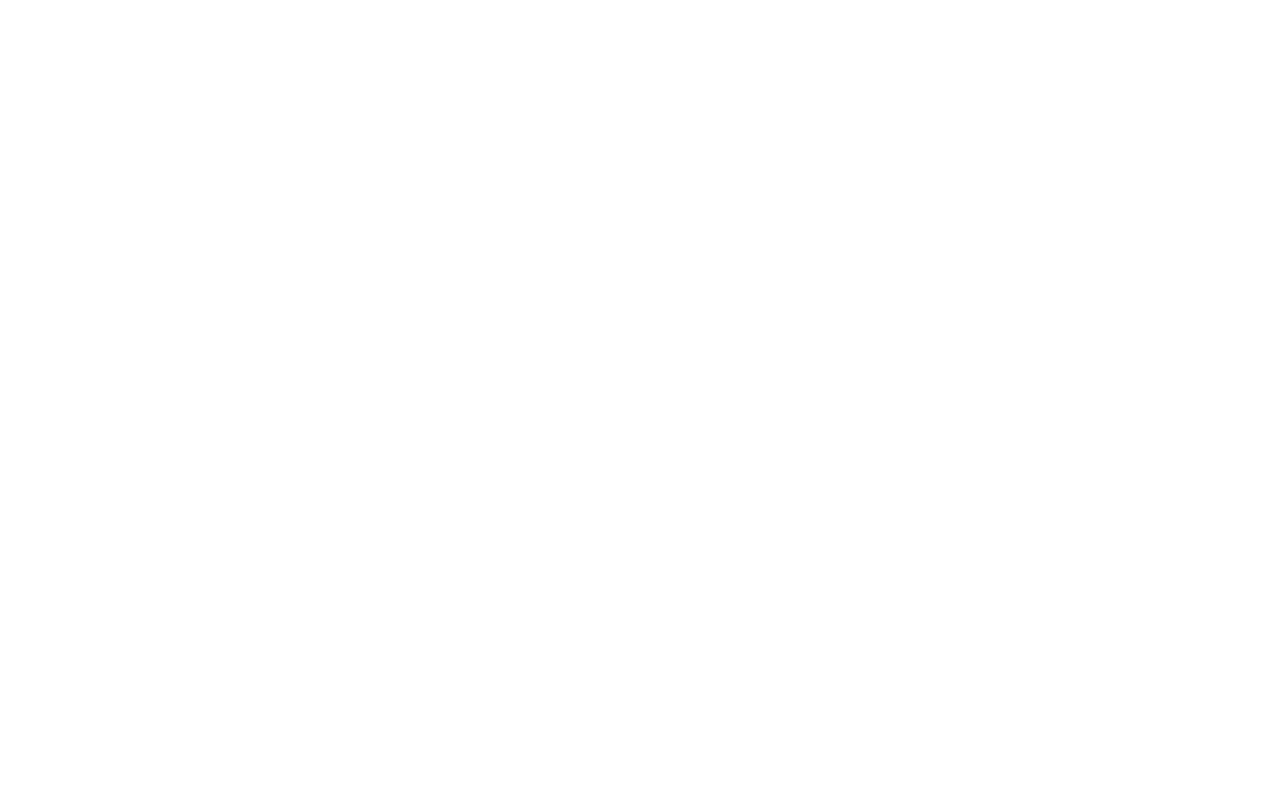
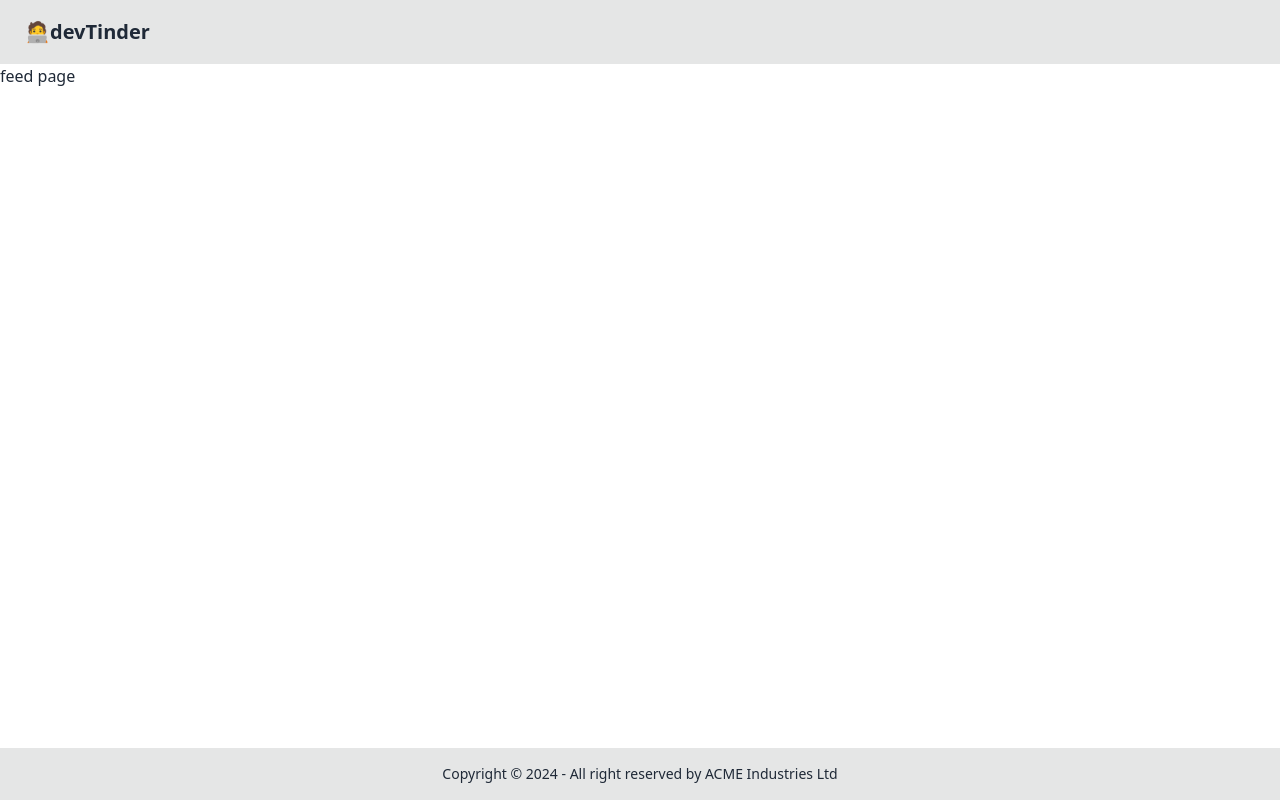
Before and after one commit to Jintops/devTinder-frontend, a React (Vite) app: page /feed in a window 1280 px wide. Before the commit this address had no page. Built offline with nearby package versions, Linux system fonts and the light colour scheme.

Commit message:
login & redirect to feed page

```diff
--- a/src/App.jsx
+++ b/src/App.jsx
@@ -1,9 +1,10 @@
 import { BrowserRouter, Routes,Route } from "react-router-dom"
-import Login from "./Login"
-import Body from "./Body"
-import Profile from "./Profile"
+import Login from "./components/Login"
+import Body from "./components/Body"
+import Profile from "./components/Profile"
 import { Provider } from "react-redux"
 import appStore from "./utils/appStore"
+import Feed from "./components/Feed"
 
 function App() {
 
@@ -14,6 +15,7 @@
     <BrowserRouter basename="/">
     <Routes>
       <Route path="/" element={<Body/>}>
+      <Route path="/feed" element={<Feed/>}></Route>
       <Route path="/profile" element={<Profile/>}></Route>
       <Route path="/login" element={<Login/>}></Route>
       </Route>
--- /dev/null
+++ b/src/components/Feed.jsx
@@ -0,0 +1,11 @@
+import React from 'react'
+
+const Feed = () => {
+  return (
+    <div>
+      feed page
+    </div>
+  )
+}
+
+export default Feed
--- a/src/Login.jsx
+++ b/src/components/Login.jsx
@@ -1,17 +1,19 @@
 import React, { useState } from 'react'
 import axios from 'axios';
 import { useDispatch } from 'react-redux';
-import { addUser } from './utils/userSlice';
+import { addUser } from '../utils/userSlice';
+import { BASE_URL } from '../utils/constants';
+import { useNavigate } from 'react-router-dom';
 
 const Login = () => {
 
   const [emailId,setEmailId]=useState("vini@gmail.com");
   const [password,setPassword]=useState("Vini@777");
   const dispatch= useDispatch();
-
+  const navigate=useNavigate();
   const handleLogin= async()=>{
   try{
-     const res=await axios.post("http://localhost:3000/login",  {
+     const res=await axios.post(BASE_URL+"/login",  {
       emailId,
       password
      },{
@@ -19,6 +21,7 @@
      })
 
      dispatch(addUser(res.data))
+    return navigate("/feed")
   }catch(err){
     console.log(err)
   }
--- /dev/null
+++ b/src/utils/constants.js
@@ -0,0 +1 @@
+export const BASE_URL="http://localhost:3000";
```
Also changed, not shown: src/components/Body.jsx (renamed from src/Body.jsx), src/components/Footer.jsx (renamed from src/Footer.jsx), src/components/NavBar.jsx (renamed from src/NavBar.jsx), src/components/Profile.jsx (renamed from src/Profile.jsx).
